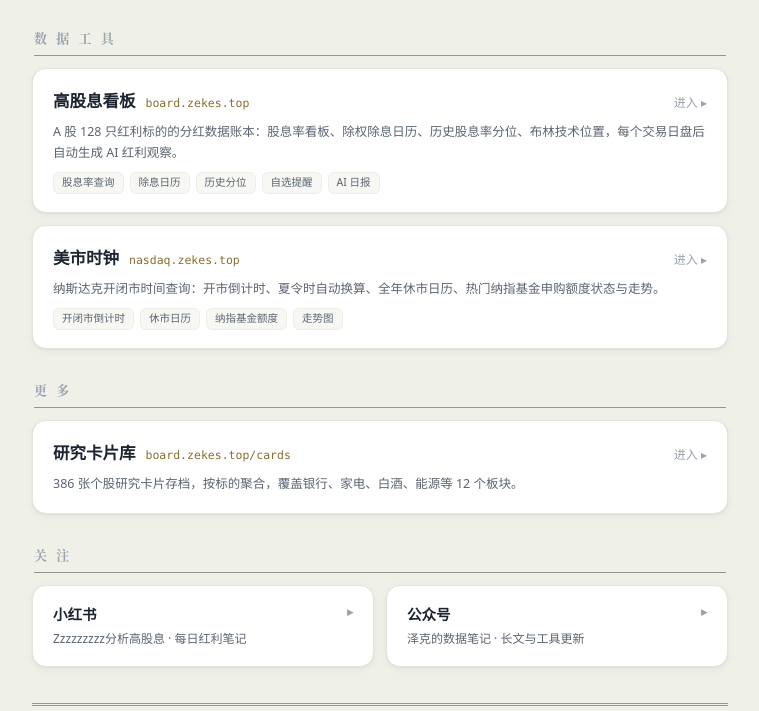
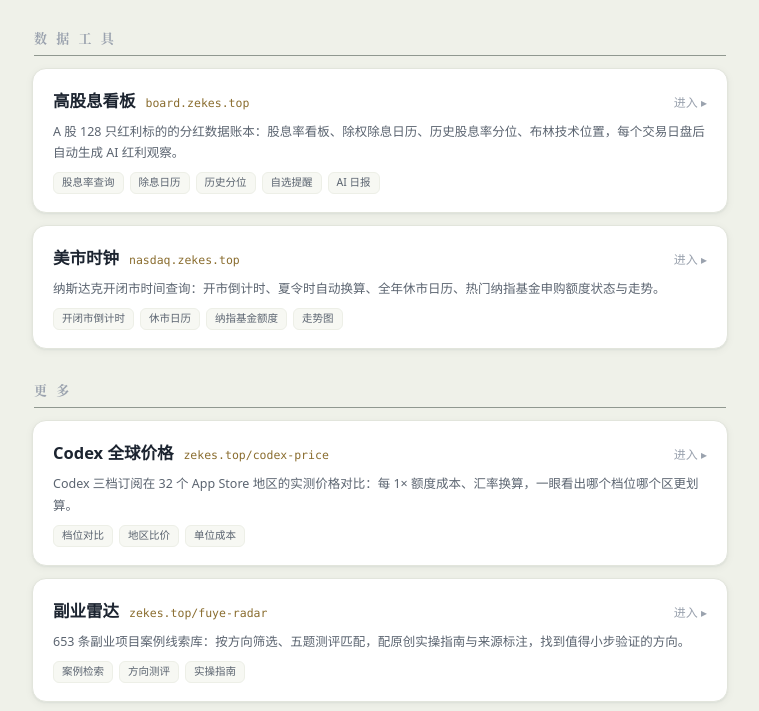
Before and after one commit to zezhangNo1/dividend-board, a plain HTML site: page portal.html in a window 1280 px wide. Shown: the part 208-919 px from the top of the page, without its empty margins (260-1019 px from the left). Drawn offline with Linux system fonts and the light colour scheme.

Commit message:
门户页新增两站入口：Codex 全球价格（zekes.top/codex-price）、副业雷达（zekes.top/fuye-radar）

```diff
--- a/portal.html
+++ b/portal.html
@@ -94,6 +94,18 @@
 
   <h2 class="sec">更 多</h2>
 
+  <a class="site" href="https://zekes.top/codex-price/">
+    <div class="row"><b>Codex 全球价格</b><span class="url">zekes.top/codex-price</span><span class="go">进入 ▸</span></div>
+    <p>Codex 三档订阅在 32 个 App Store 地区的实测价格对比：每 1× 额度成本、汇率换算，一眼看出哪个档位哪个区更划算。</p>
+    <div class="tags"><span>档位对比</span><span>地区比价</span><span>单位成本</span></div>
+  </a>
+
+  <a class="site" href="https://zekes.top/fuye-radar/">
+    <div class="row"><b>副业雷达</b><span class="url">zekes.top/fuye-radar</span><span class="go">进入 ▸</span></div>
+    <p>653 条副业项目案例线索库：按方向筛选、五题测评匹配，配原创实操指南与来源标注，找到值得小步验证的方向。</p>
+    <div class="tags"><span>案例检索</span><span>方向测评</span><span>实操指南</span></div>
+  </a>
+
   <a class="site" href="https://board.zekes.top/cards.html">
     <div class="row"><b>研究卡片库</b><span class="url">board.zekes.top/cards</span><span class="go">进入 ▸</span></div>
     <p>386 张个股研究卡片存档，按标的聚合，覆盖银行、家电、白酒、能源等 12 个板块。</p>
```
